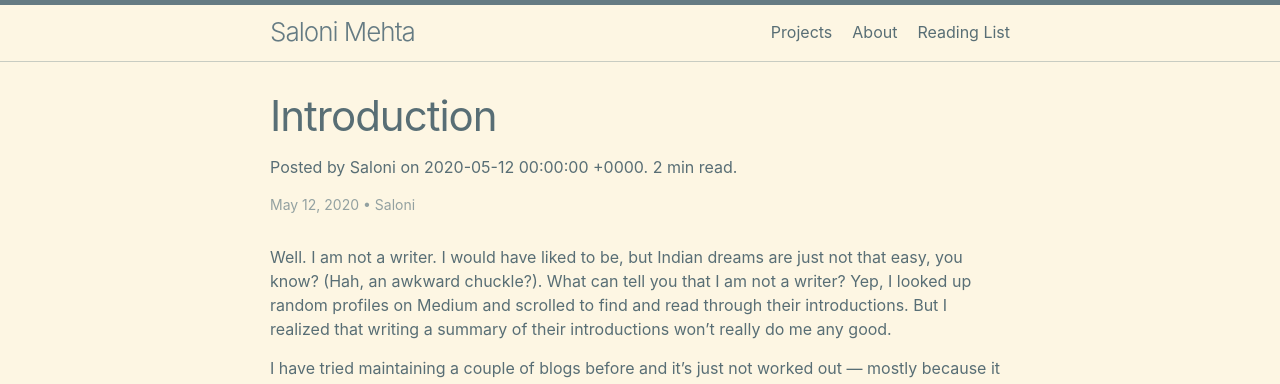
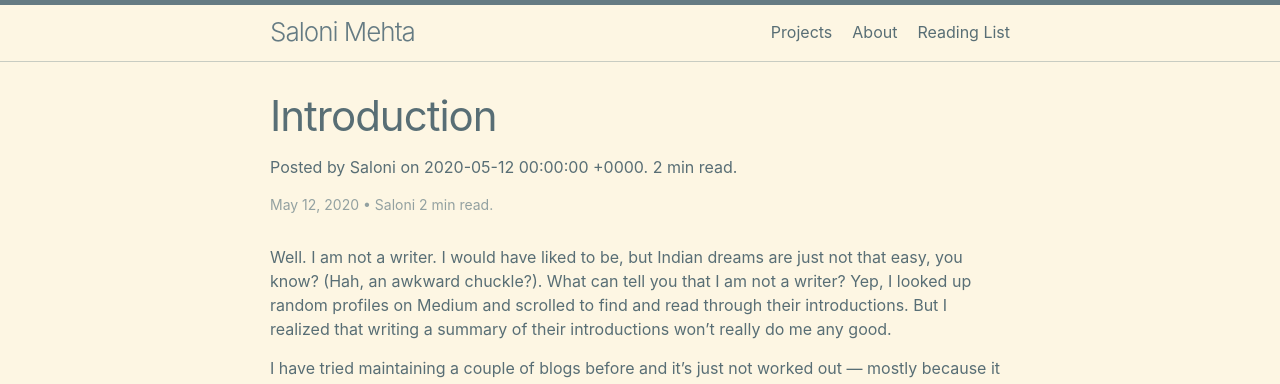
Before and after one commit to salonimehta073/mydoctheme, a Jekyll site: the page built from _posts/2020-05-12-Introduction.md, in a window 1280 px wide. Shown: the top 384 px of the page. Built offline with Jekyll 4.4.1, drawn with Linux system fonts in a browser that asks for light colours.

Commit message:
Update post.html

```diff
--- a/_layouts/post.html
+++ b/_layouts/post.html
@@ -27,7 +27,9 @@ layout: default
             <span class="p-author h-card" itemprop="name">{{ author }}</span></span>
             {%- if forloop.last == false %}, {% endif -%}
         {% endfor %}
-      {%- endif -%}</p>
+      {%- endif -%}
+    {% include read-time.html content=content %}
+    </p>
 
 
   </header>
```
